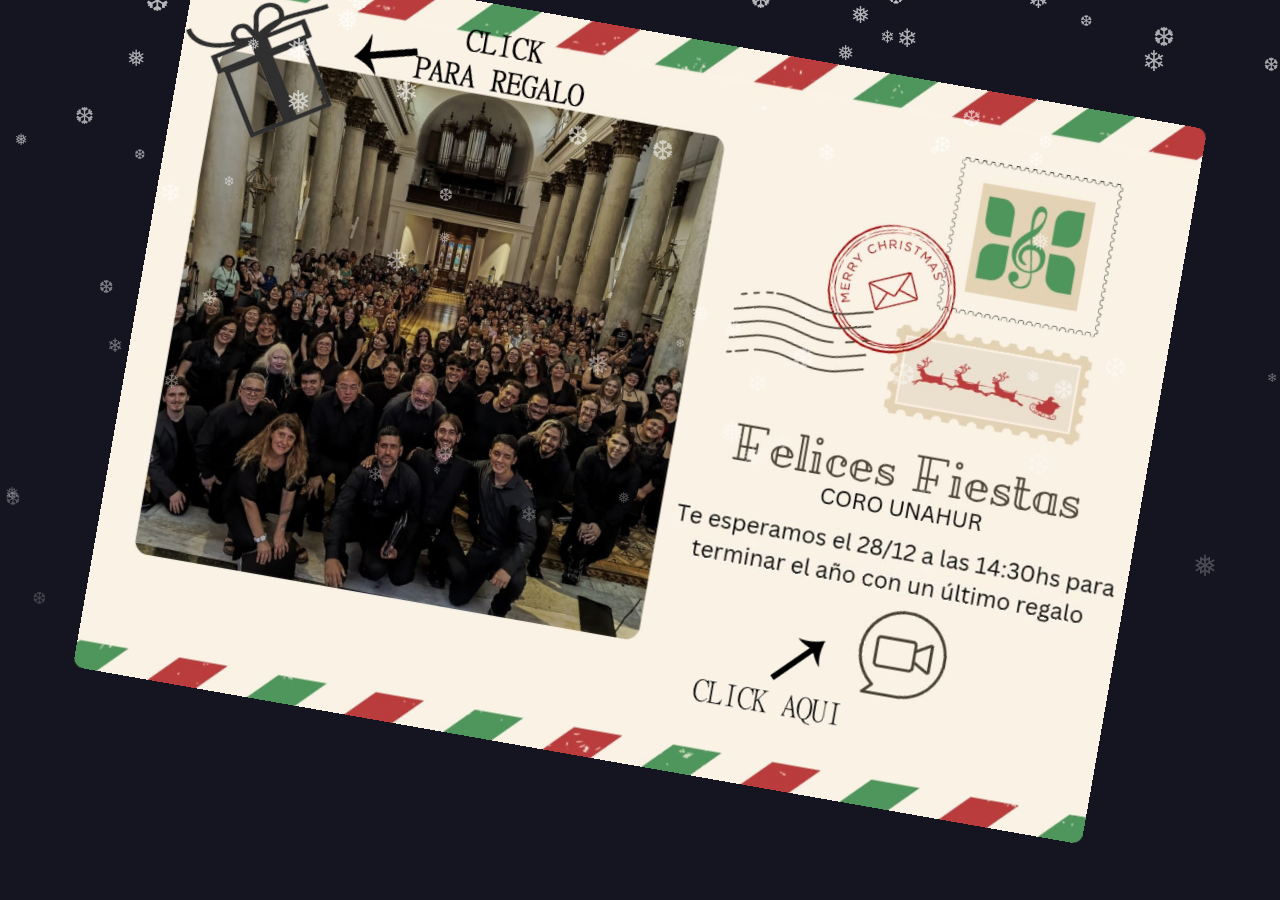
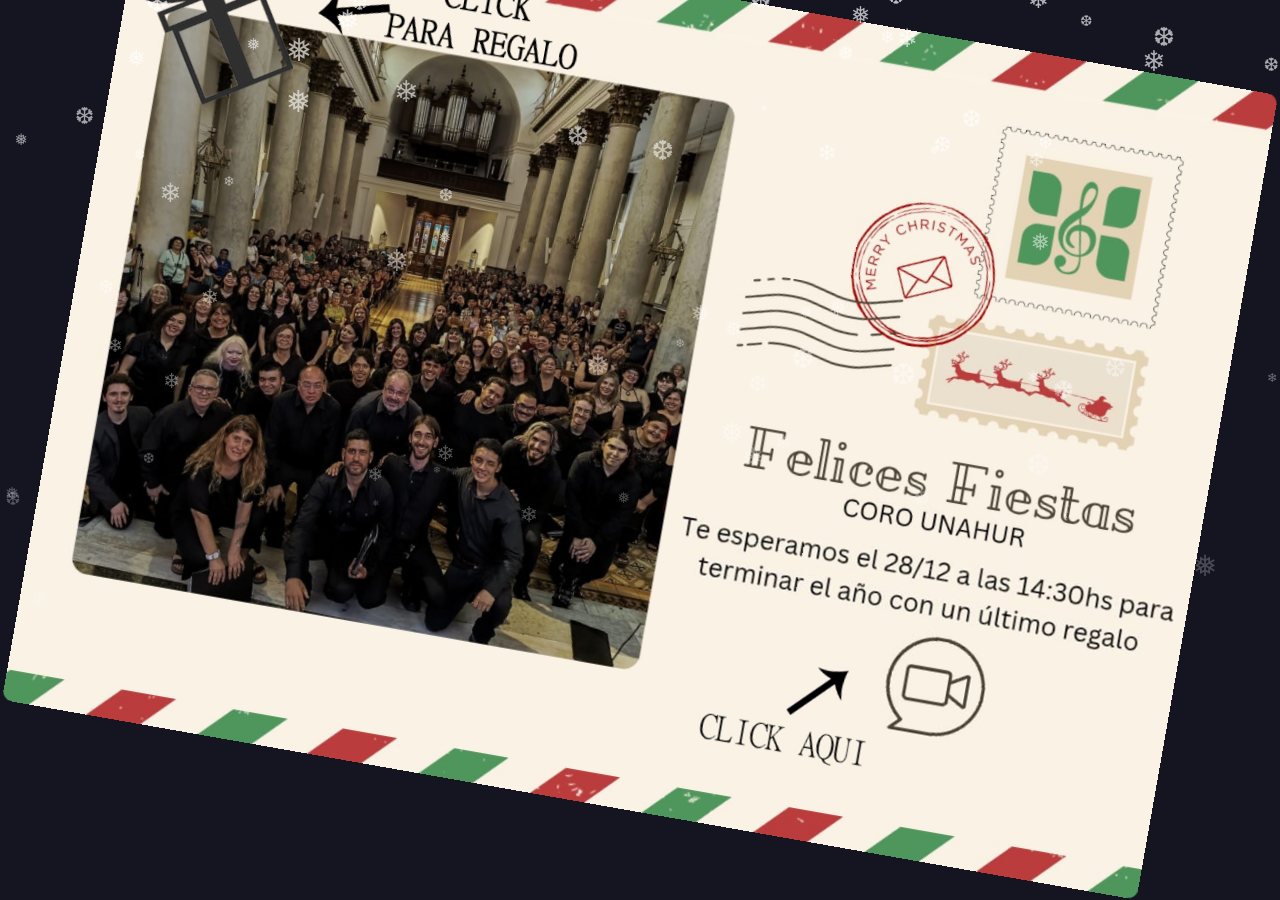
Before and after one commit to CoroUnahur/TarjetaNavidena, a plain HTML site: page index.html in a window 1280 px wide. Before the commit the page ends 845 px from the top, so only its background shows below. Drawn offline with Linux system fonts and the light colour scheme.

Commit message:
Update index.html

```diff
--- a/index.html
+++ b/index.html
@@ -55,8 +55,8 @@
 
 
             border-radius: 10px;
-            max-width: 80%;
-            max-height: 80%;
+            max-width: 90%;
+            max-height: 90%;
             opacity: 0.6; /* 60% de opacidad */
             transform: scale(0.9) rotate(0deg);
             animation: postalAnimation 4s ease forwards; /* Se aplica al cargar la página */
```
